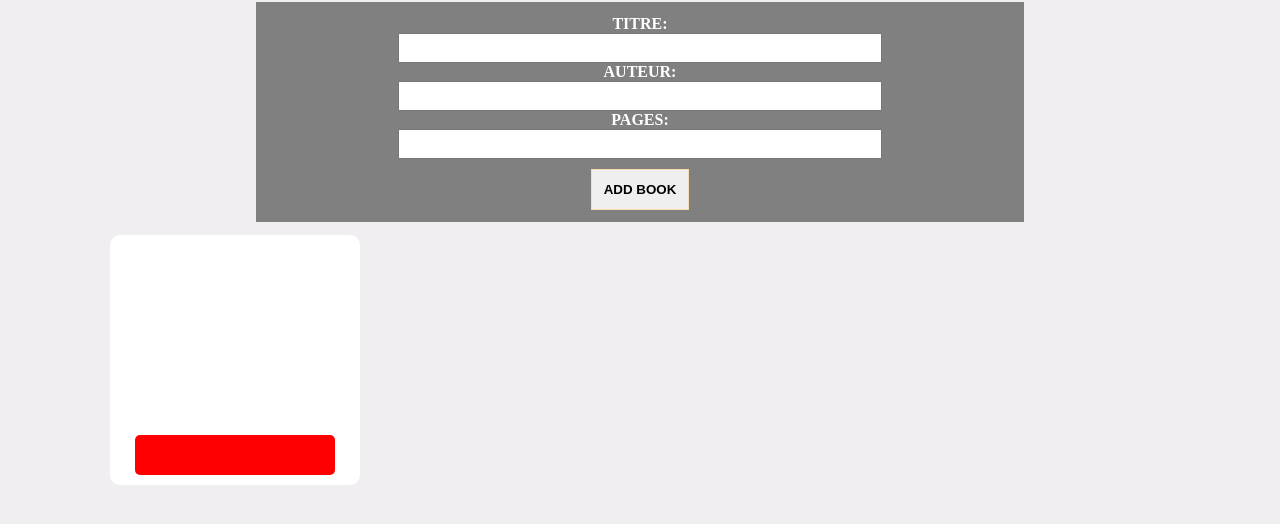
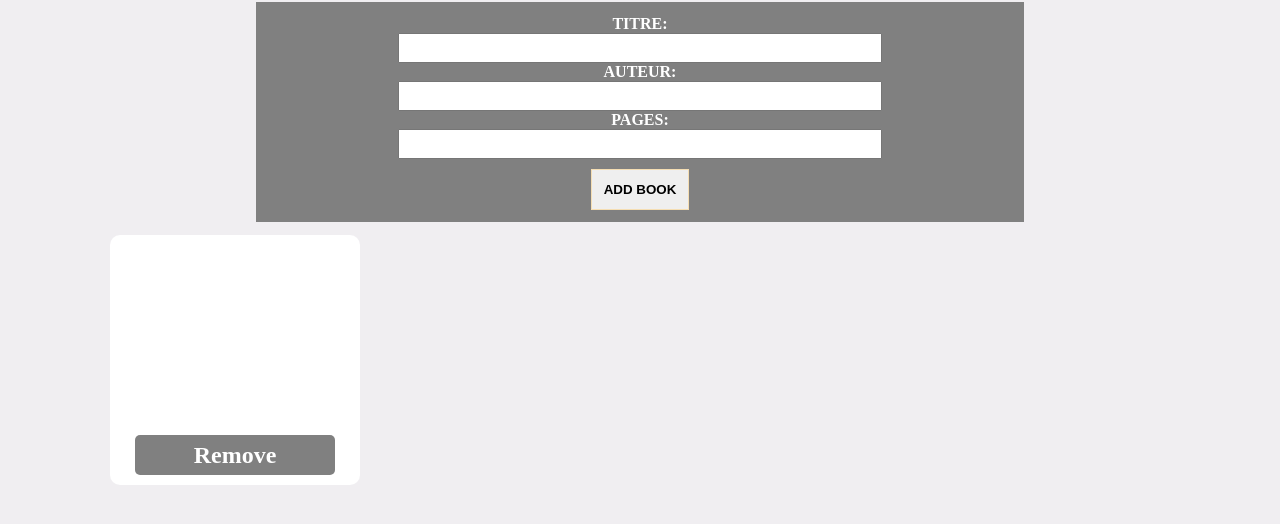
Before and after one commit to biroue10/library, a website: page index.html in a window 1280 px wide. Both pictures are taken after typing "Sample", "Sample", "5" into the empty fields and a click on the button "ADD BOOK". Shown: the part 78-602 px from the top of the page. Drawn offline with Linux system fonts and the light colour scheme.

Commit message:
refactor my code

```diff
--- a/script.js
+++ b/script.js
@@ -20,6 +20,7 @@ button.addEventListener("click", (event) => {
     const div1 = document.createElement("div");
     const delete_book = document.createElement('div')
     delete_book.classList.add('delete_book')
+    delete_book.textContent="remove"
     div1.append(delete_book)
     div1.classList.add("grid-element");
     table.append(div1);
--- a/style.css
+++ b/style.css
@@ -117,6 +117,13 @@ nav {
 .delete_book{
   width: 80%;
   height: 40px;
-  background-color: red;
+  background-color: gray;
   border-radius: 5px;
+  color: white;
+  text-transform: capitalize;
+  font-weight: 900;
+  display: flex;
+  justify-content: center;
+  align-items: center;
+  font-size: 1.5rem;
 }
```
